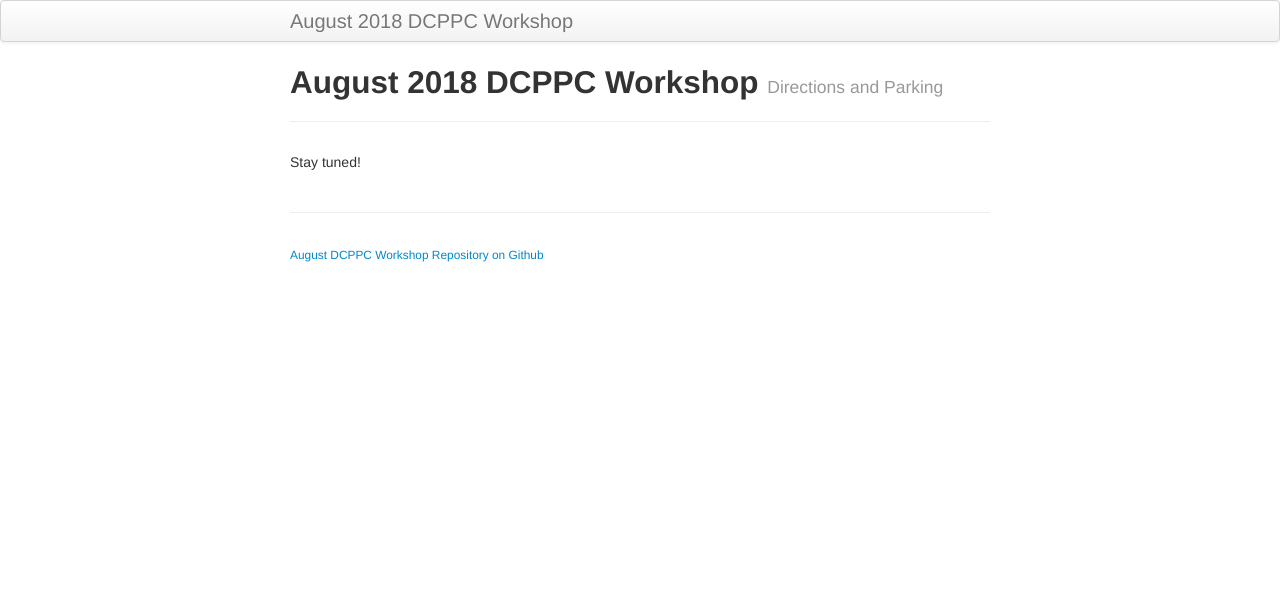
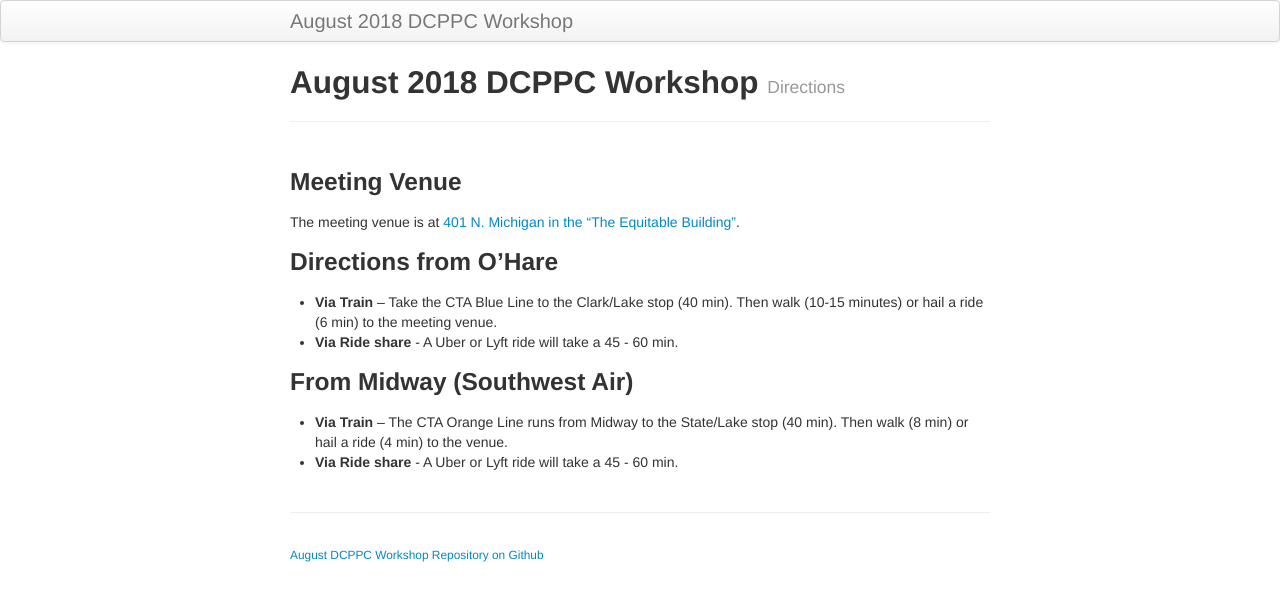
Before and after one commit to dcppc/2018-august-workshop, a Jekyll site: the page built from docs/directions.md, in a window 1280 px wide. Shown: the top 601 px of the page. Built offline with Jekyll 4.4.1, drawn with Linux system fonts in a browser that asks for light colours.

Commit message:
directions

```diff
--- a/docs/directions.md
+++ b/docs/directions.md
@@ -1,7 +1,16 @@
 ---
 layout: page
 title: August 2018 DCPPC Workshop
-tagline: Directions and Parking
+tagline: Directions
 ---
 
-Stay tuned!
+### Meeting Venue
+The meeting venue is at [401 N. Michigan in the “The Equitable Building”](https://www.google.com/maps/place/Equitable+Building,+401+N+Michigan+Ave,+Chicago,+IL+60611/data=!4m2!3m1!1s0x880e2caeb090f199:0x59416c1cc80ae2b7?sa=X&ved=0ahUKEwj7i_3umIHcAhXpg1QKHf8mDD8Q8gEIKDAA).
+
+### Directions from O’Hare
+- **Via Train** – Take the CTA Blue Line to the Clark/Lake stop (40 min). Then walk (10-15 minutes) or hail a ride (6 min) to the meeting venue.
+- **Via Ride share** - A Uber or Lyft ride will take a 45 - 60 min.
+
+### From Midway (Southwest Air)
+- **Via Train** – The CTA Orange Line runs from Midway to the State/Lake stop (40 min). Then walk (8 min) or hail a ride (4 min) to the venue.
+- **Via Ride share** - A Uber or Lyft ride will take a 45 - 60 min.
```
